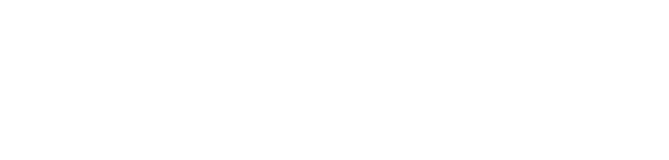
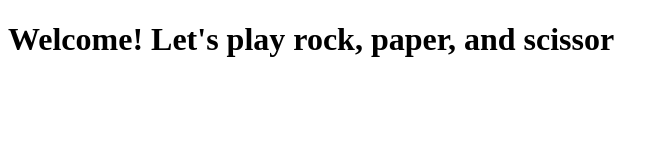
Before and after one commit to xaihang/rps-game, a plain HTML site: page index.html in a window 1280 px wide. Shown: the whole page, without its empty margins (0-669 px from the left). Drawn offline with Linux system fonts and the light colour scheme.

Commit message:
added h1

```diff
--- a/index.html
+++ b/index.html
@@ -4,12 +4,14 @@
     <meta charset="UTF-8">
     <meta http-equiv="X-UA-Compatible" content="IE=edge">
     <meta name="viewport" content="width=device-width, initial-scale=1.0">
-    <title>Document</title>
+    <title>Rock, Paper, & Scissor Game</title>
     <link rel="stylesheet" href="styles.css">
 
 </head>
 <body>
 
+    <h1>Welcome! Let's play rock, paper, and scissor</h1>
+
     <script src="script.js"></script>
 </body>
 </html>
```
